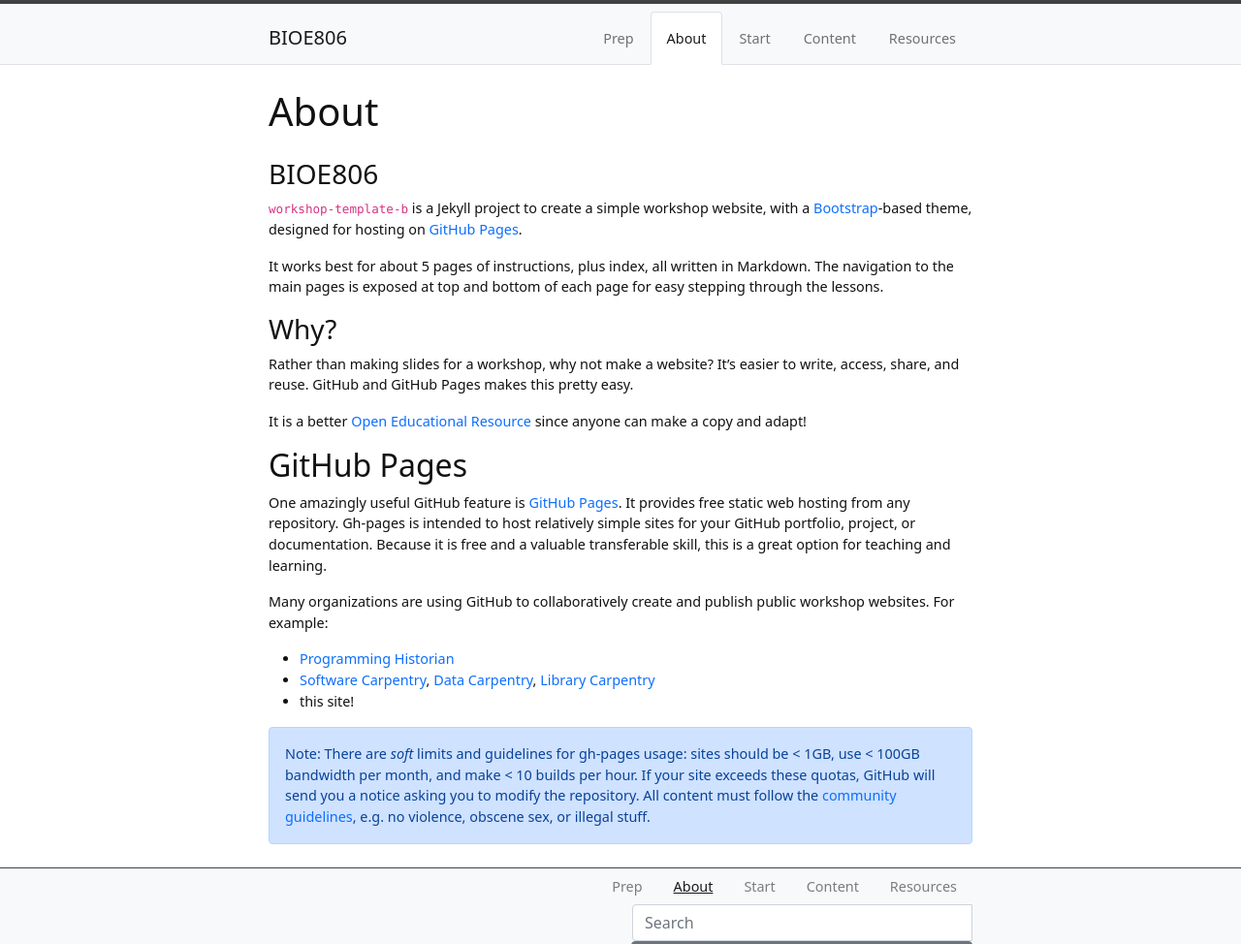
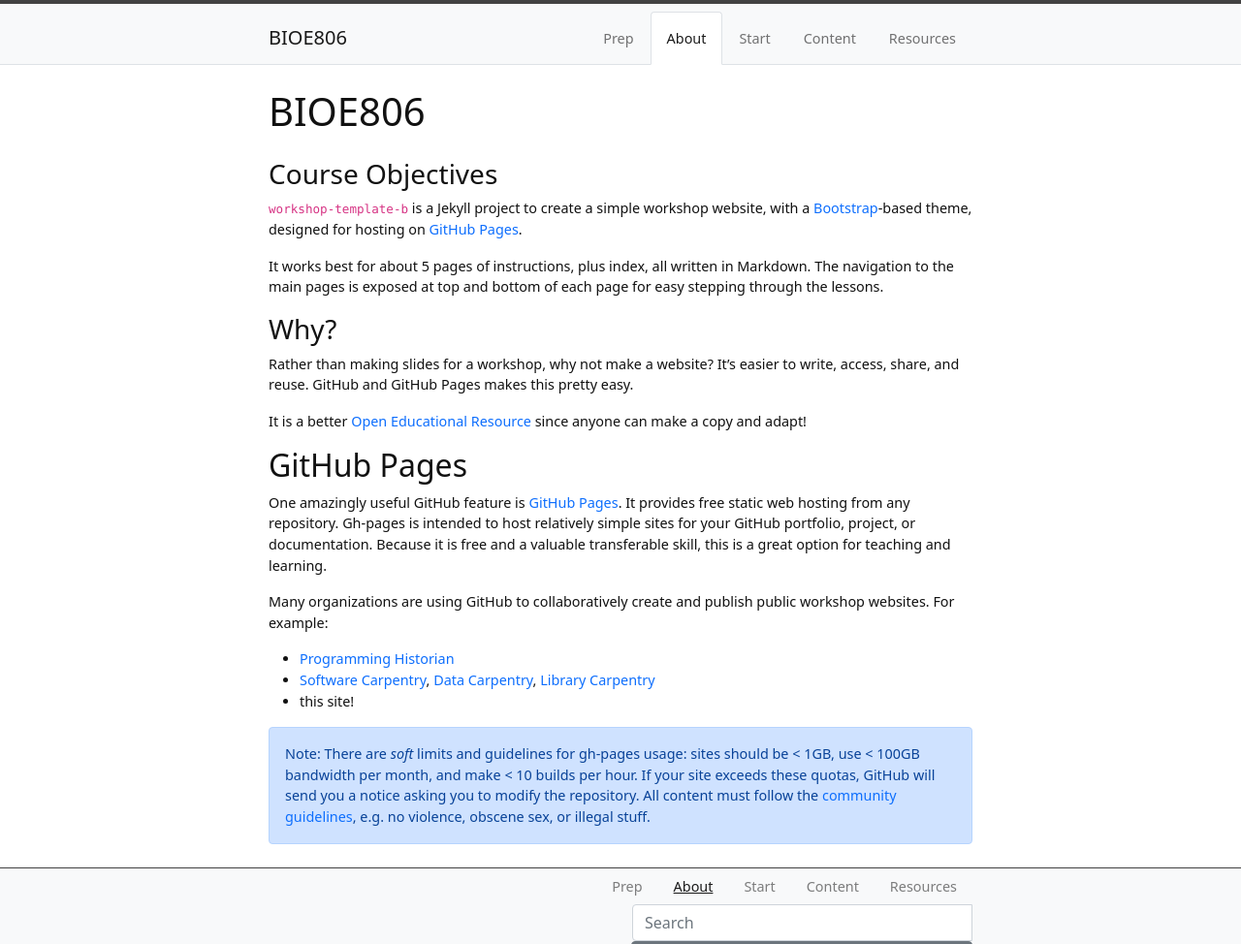
Before and after one commit to XiaoyuLiang/BIOE806-Spring2022, a Jekyll site: the page built from content/1-intro.md, in a window 1280 px wide, cut to the strip 0-974 px from the top of the page. Shown: the whole strip at 97% size. Built offline with Jekyll 4.4.1, drawn with Linux system fonts in a browser that asks for light colours.

Commit message:
Update 1-intro.md

```diff
--- a/content/1-intro.md
+++ b/content/1-intro.md
@@ -1,9 +1,9 @@
 ---
-title: About
+title: BIOE806
 nav: About
 ---
 
-### BIOE806
+### Course Objectives
 `workshop-template-b` is a Jekyll project to create a simple workshop website, with a [Bootstrap](https://getbootstrap.com/)-based theme, designed for hosting on [GitHub Pages](https://pages.github.com/).
 
 It works best for about 5 pages of instructions, plus index, all written in Markdown.
```
